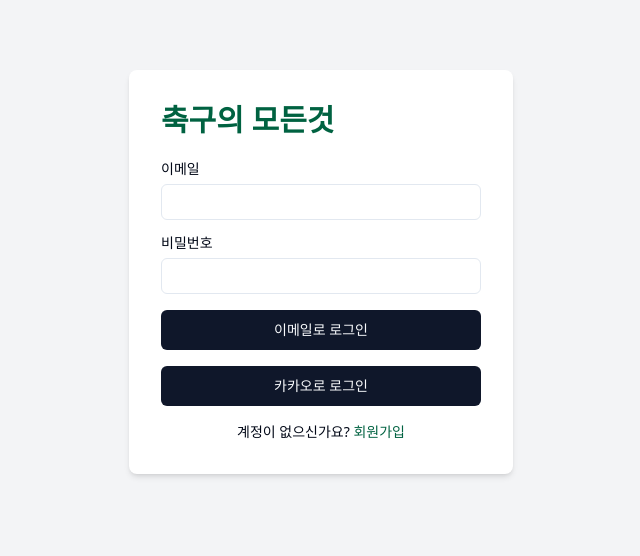
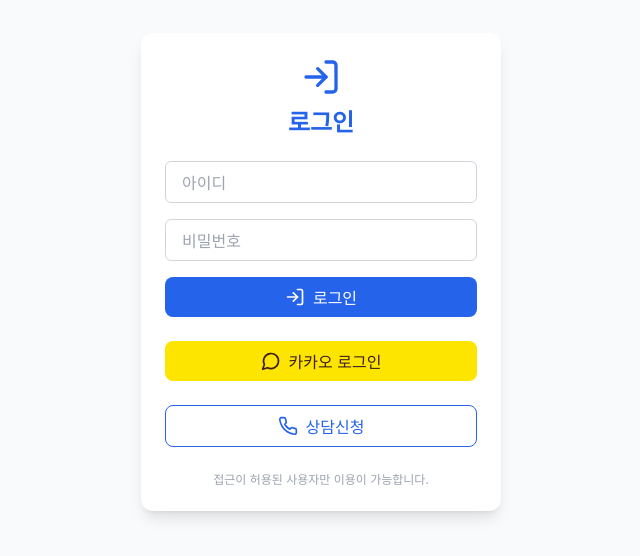
Before and after one commit to jh9098/BaegunLake_Football, a React (Vite) app in the folder frontend/: page /login in a window 1280 px wide. Shown: the part 128-684 px from the top of the page, without its empty margins (319-959 px from the left). Built offline with nearby package versions, Linux system fonts and the light colour scheme; no server answers.

Commit message:
feat: redesign login page with Tailwind

```diff
--- a/frontend/index.html
+++ b/frontend/index.html
@@ -4,6 +4,10 @@
     <meta charset="UTF-8" />
     <link rel="icon" type="image/svg+xml" href="/vite.svg" />
     <meta name="viewport" content="width=device-width, initial-scale=1.0" />
+    <link
+      href="https://fonts.googleapis.com/css2?family=Noto+Sans+KR:wght@400;700&display=swap"
+      rel="stylesheet"
+    />
     <title>Soccer Academy</title>
   </head>
   <body>
--- a/frontend/src/index.css
+++ b/frontend/src/index.css
@@ -1,3 +1,5 @@
+@import url('https://fonts.googleapis.com/css2?family=Noto+Sans+KR:wght@400;700&display=swap');
+
 /* ⭐️ 1. Tailwind CSS의 핵심 지시어. 가장 위에 있어야 합니다. */
 @tailwind base;
 @tailwind components;
@@ -57,6 +59,7 @@
   }
   body {
     @apply bg-background text-foreground;
+    font-family: 'Noto Sans KR', sans-serif;
   }
 }
 
--- a/frontend/src/pages/LoginPage.jsx
+++ b/frontend/src/pages/LoginPage.jsx
@@ -1,22 +1,19 @@
 import { useAuth } from '../contexts/AuthContext';
-import { useNavigate, Link } from 'react-router-dom';
+import { useNavigate } from 'react-router-dom';
 import { useEffect, useState } from 'react';
-import { Button } from '@/components/ui/button';
-import { Input } from '@/components/ui/input';
-import { Label } from '@/components/ui/label';
-import { Loader2 } from 'lucide-react';
+import { LogIn, MessageCircle, Phone, Loader2 } from 'lucide-react';
 import { auth, signInWithEmailAndPassword } from '../firebaseConfig';
 
 export default function LoginPage() {
   const { currentUser, kakaoLogin, handleKakaoRedirect } = useAuth();
   const navigate = useNavigate();
-  const [email, setEmail] = useState('');
+  const [userId, setUserId] = useState('');
   const [password, setPassword] = useState('');
   const [loadingEmail, setLoadingEmail] = useState(false);
   const [loadingKakao, setLoadingKakao] = useState(false);
   const [error, setError] = useState(null);
 
-  // 이미 로그인 되어 있다면 대시보드로 리다이렉트
+  // redirect if already logged in
   useEffect(() => {
     if (currentUser) {
       navigate('/dashboard');
@@ -28,11 +25,11 @@ export default function LoginPage() {
     setError(null);
     setLoadingEmail(true);
     try {
-      await signInWithEmailAndPassword(auth, email, password);
+      await signInWithEmailAndPassword(auth, userId, password);
       navigate('/dashboard');
     } catch (err) {
       console.error(err);
-      setError('로그인에 실패했습니다. 이메일과 비밀번호를 확인해주세요.');
+      setError('로그인에 실패했습니다. 아이디와 비밀번호를 확인해주세요.');
     } finally {
       setLoadingEmail(false);
     }
@@ -63,43 +60,64 @@ export default function LoginPage() {
   };
 
   return (
-    <div className="flex flex-col items-center justify-center min-h-screen bg-gray-100 p-4">
-      <div className="p-8 bg-white rounded-lg shadow-md w-full max-w-sm space-y-4">
-        <Link to="/" className="text-3xl font-bold text-brand-green mb-2 inline-block text-center">축구의 모든것</Link>
-        {error && <p className="text-red-500 text-center">{error}</p>}
+    <div className="min-h-screen flex items-center justify-center bg-[#F8FAFC] py-10 px-4">
+      <div className="w-full max-w-[360px] bg-white rounded-xl shadow-lg p-6 space-y-6">
+        <div className="flex flex-col items-center space-y-2">
+          <LogIn className="w-10 h-10 text-[#2563EB]" />
+          <h1 className="text-2xl font-bold text-[#2563EB]">로그인</h1>
+        </div>
+        {error && <p className="text-red-500 text-center text-sm">{error}</p>}
         <form onSubmit={handleEmailLogin} className="space-y-4">
-          <div className="space-y-2">
-            <Label htmlFor="email">이메일</Label>
-            <Input
-              id="email"
-              type="email"
-              value={email}
-              onChange={(e) => setEmail(e.target.value)}
+          <input
+            type="text"
+            placeholder="아이디"
+            className="w-full px-4 py-2 border border-gray-300 rounded-md focus:outline-none focus:ring-2 focus:ring-[#2563EB]"
+            value={userId}
+            onChange={(e) => setUserId(e.target.value)}
             required
           />
-          </div>
-          <div className="space-y-2">
-            <Label htmlFor="password">비밀번호</Label>
-            <Input
-              id="password"
+          <input
             type="password"
+            placeholder="비밀번호"
+            className="w-full px-4 py-2 border border-gray-300 rounded-md focus:outline-none focus:ring-2 focus:ring-[#2563EB]"
             value={password}
             onChange={(e) => setPassword(e.target.value)}
             required
           />
-          </div>
-          <Button type="submit" className="w-full" disabled={loadingEmail}>
-            {loadingEmail && <Loader2 className="mr-2 h-4 w-4 animate-spin" />}
-            이메일로 로그인
-          </Button>
+          <button
+            type="submit"
+            className="w-full flex items-center justify-center bg-[#2563EB] text-white py-2 rounded-lg hover:bg-[#1D4ED8] transition-colors"
+            disabled={loadingEmail}
+          >
+            {loadingEmail ? (
+              <Loader2 className="mr-2 h-5 w-5 animate-spin" />
+            ) : (
+              <LogIn className="mr-2 h-5 w-5" />
+            )}
+            로그인
+          </button>
         </form>
-        <Button className="w-full" onClick={handleKakaoLogin} disabled={loadingKakao}>
-          {loadingKakao && <Loader2 className="mr-2 h-4 w-4 animate-spin" />}
-          카카오로 로그인
-        </Button>
-        <p className="text-sm text-center">
-          계정이 없으신가요?{' '}
-          <Link to="/signup" className="text-brand-green">회원가입</Link>
+        <button
+          onClick={handleKakaoLogin}
+          className="w-full flex items-center justify-center rounded-lg py-2 bg-[#FEE500] text-[#3C1E1E] hover:bg-[#E5CC00] transition-colors"
+          disabled={loadingKakao}
+        >
+          {loadingKakao ? (
+            <Loader2 className="mr-2 h-5 w-5 animate-spin" />
+          ) : (
+            <MessageCircle className="mr-2 h-5 w-5" />
+          )}
+          카카오 로그인
+        </button>
+        <button
+          onClick={() => navigate('/consult')}
+          className="w-full flex items-center justify-center border border-[#2563EB] text-[#2563EB] rounded-lg py-2 hover:bg-blue-50 transition-colors"
+        >
+          <Phone className="mr-2 h-5 w-5" />
+          상담신청
+        </button>
+        <p className="text-center text-xs text-[#9CA3AF]">
+          접근이 허용된 사용자만 이용이 가능합니다.
         </p>
       </div>
     </div>
```
Lines whose indentation alone changed are shown as unchanged.
